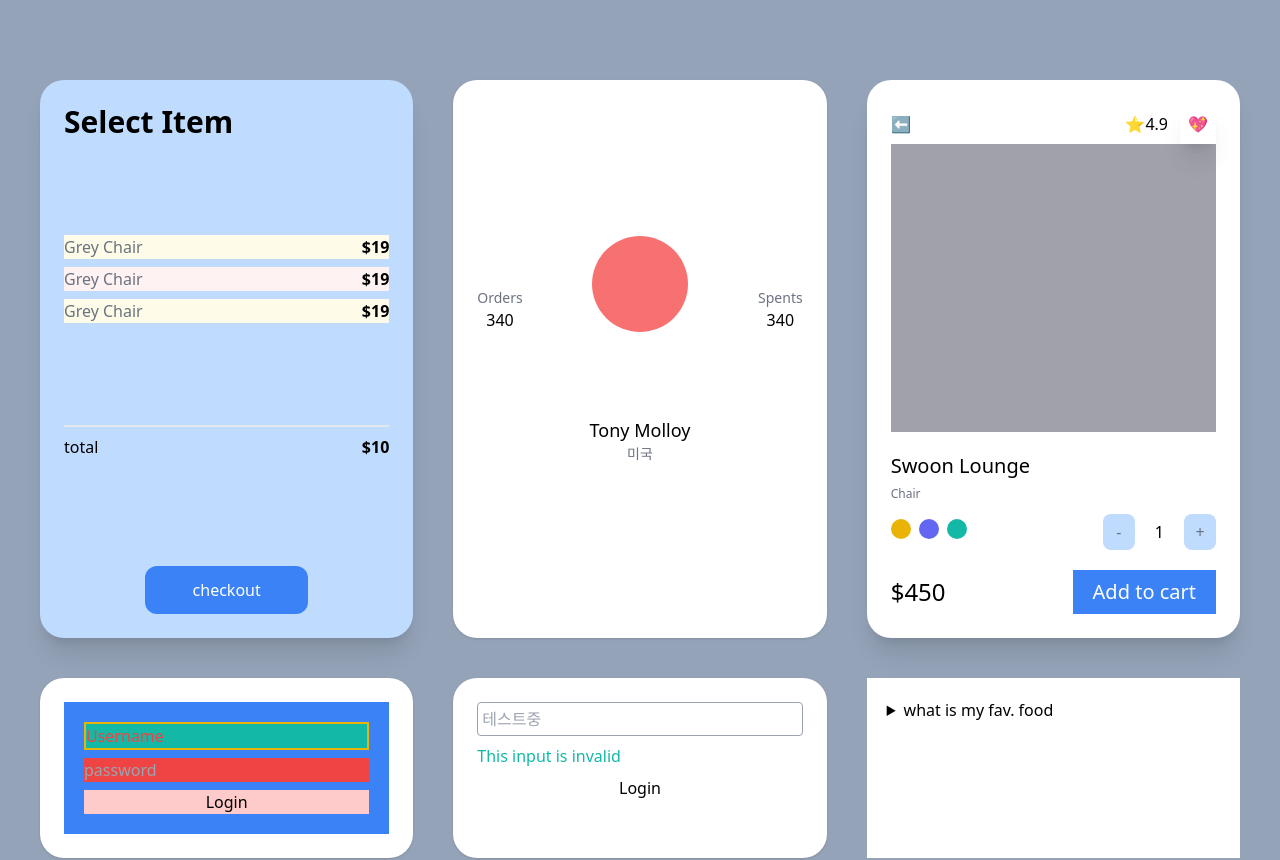
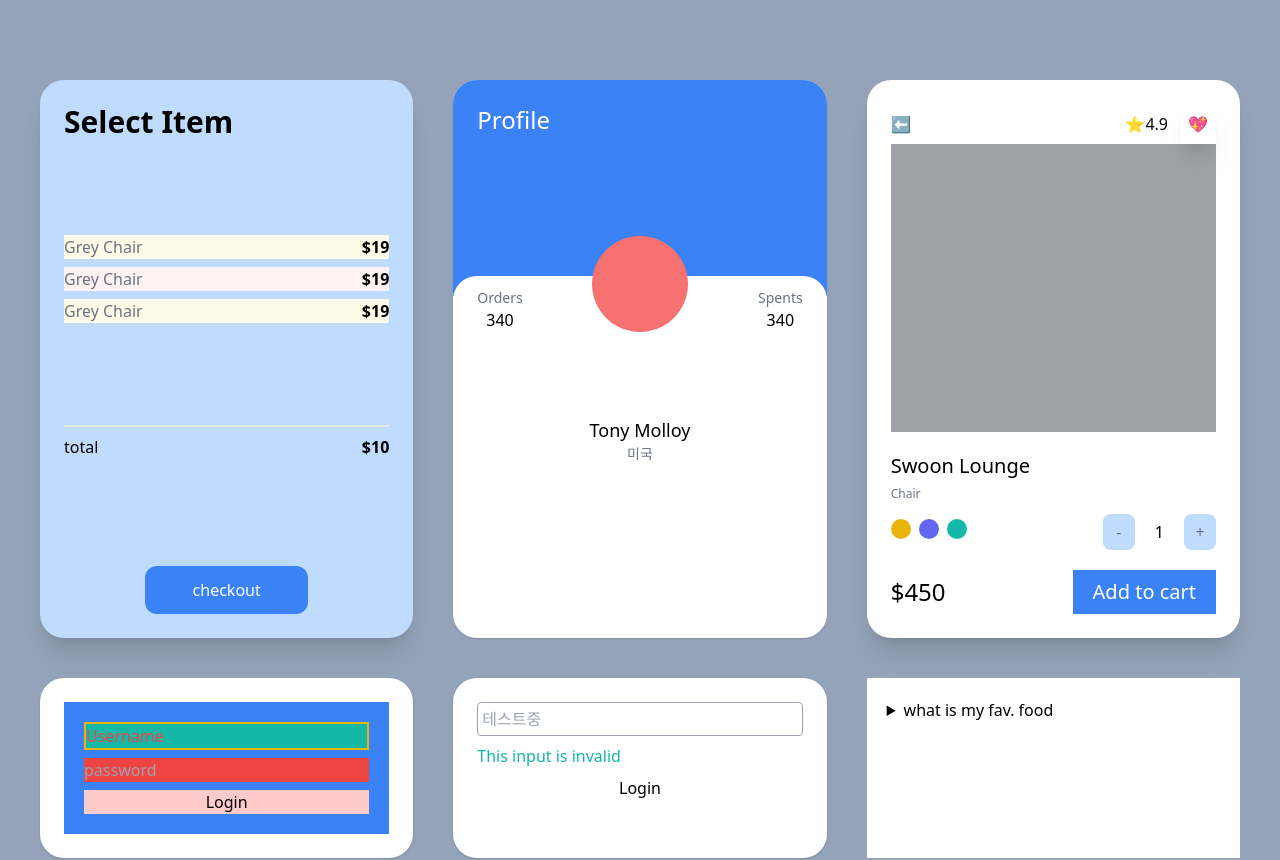
Before and after one commit to hyeyum0312/carrot-market, a Next.js app in the folder carrot-market/: page / in a window 1280 px wide. Shown: the top 860 px of the page. Built offline with nearby package versions, Linux system fonts and the light colour scheme.

Commit message:
landscape/portrait

```diff
--- a/carrot-market/pages/index.tsx
+++ b/carrot-market/pages/index.tsx
@@ -29,7 +29,7 @@ const Home: NextPage = () => {
       </div>
 
       <div className="bg-white overflow-hidden rounded-3xl shadow group">
-          <div className=" p-6 pb-14 xl:pb-40">
+          <div className="bg-blue-500 portrait:bg-indigo-600 p-6 pb-14 xl:pb-40">
               <span className="text-white text-2xl">Profile</span>
           </div>
           <div className="rounded-3xl p-6 bg-white relative -top-5">
```
